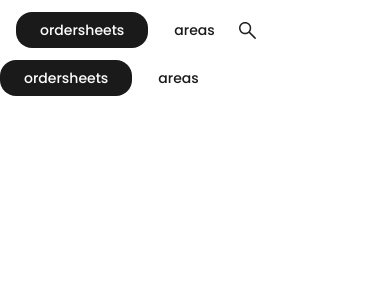
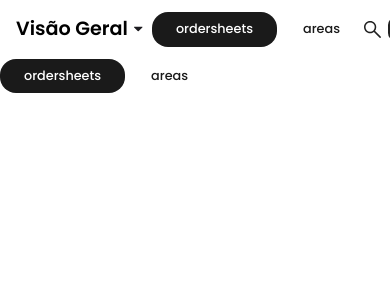
Before and after one commit to ItzTas/restaurant-dashboard-challenge, a Next.js app: page /ordersheets in a window 390 px wide. Shown: the top 300 px of the page. Built offline with nearby package versions, Linux system fonts and the light colour scheme.

Commit message:
chore: better responsiviness

```diff
--- a/src/components/bars/DashboardTopbar.tsx
+++ b/src/components/bars/DashboardTopbar.tsx
@@ -2,11 +2,17 @@ import styled from "styled-components";
 import SearchInput from "../inputs/SearchInput";
 import NavOptions, { TabItem } from "../buttons/NavOptions";
 import { DashboardValidSlugsArray } from "@/constants/dashboard";
+import DropdownPrimary from "../dropdowns/DropdownPrimary";
 
 const NavContainer = styled.nav`
   padding: 12px 16px;
   display: flex;
-  justify-content: space-between;
+  align-items: center;
+  justify-content: space-evenly;
+
+  @media (min-width: 768px) {
+    justify-content: space-between;
+  }
 `;
 
 const RightContainer = styled.div`
@@ -19,8 +25,16 @@ export default function DashboardTopbar() {
         path: `${slug}`,
     }));
 
+    const areas = [
+        { id: "visao-geral", label: "Visão Geral", subtitle: "todas as áreas" },
+        { id: "salao-principal", label: "Salão Principal" },
+        { id: "lounge", label: "Lounge" },
+        { id: "area-externa", label: "Área Externa" },
+    ];
+
     return (
         <NavContainer>
+            <DropdownPrimary options={areas} />
             <RightContainer>
                 <NavOptions tabs={tabs} />
                 <SearchInput />
--- a/src/components/buttons/NavOptionsTab.tsx
+++ b/src/components/buttons/NavOptionsTab.tsx
@@ -9,7 +9,7 @@ const NavOptionsTab = styled.button`
   font-weight: 500;
   cursor: pointer;
   transition: all 0.3s;
-  font-size: 0.875rem;
+  font-size: 0.8rem;
 
   &:hover {
     background-color: #f5f5f5;
@@ -19,6 +19,10 @@ const NavOptionsTab = styled.button`
     background-color: #1a1a1a;
     color: white;
   }
+
+  @media (min-width: 768px) {
+    font-size: 0.875rem;
+  }
 `;
 
 export default NavOptionsTab;
--- a/src/components/dropdowns/DropdownPrimary.tsx
+++ b/src/components/dropdowns/DropdownPrimary.tsx
@@ -15,7 +15,12 @@ const ArrowWrapper = styled.span`
 
 const Label = styled.span`
   font-weight: 600;
-  font-size: 1.5rem;
+  font-size: 1.2rem;
+  white-space: nowrap;
+
+  @media (min-width: 768px) {
+    font-size: 1.5rem;
+  }
 `;
 
 const Button = styled.button`
@@ -29,7 +34,6 @@ const Button = styled.button`
 const DropdownContainer = styled.div`
   display: inline-block;
   position: relative;
-  width: 16rem; /* w-64 */
 `;
 
 const Menu = styled.div`
--- a/src/components/inputs/Input.tsx
+++ b/src/components/inputs/Input.tsx
@@ -3,11 +3,10 @@ import styled from "styled-components";
 
 const InputStyle = styled.input<{ height?: string; width?: string }>`
   height: ${(props) => props.height || "24px"};
-  width: ${(props) => props.width || "184px"};
+  width: ${(props) => props.width || "clamp(50px, 15vw, 184px)"};
   background-color: transparent;
   border-radius: 8px;
   outline: none;
-  border: none;
   font-size: 0.8rem;
   line-height: 1.5;
 
```
